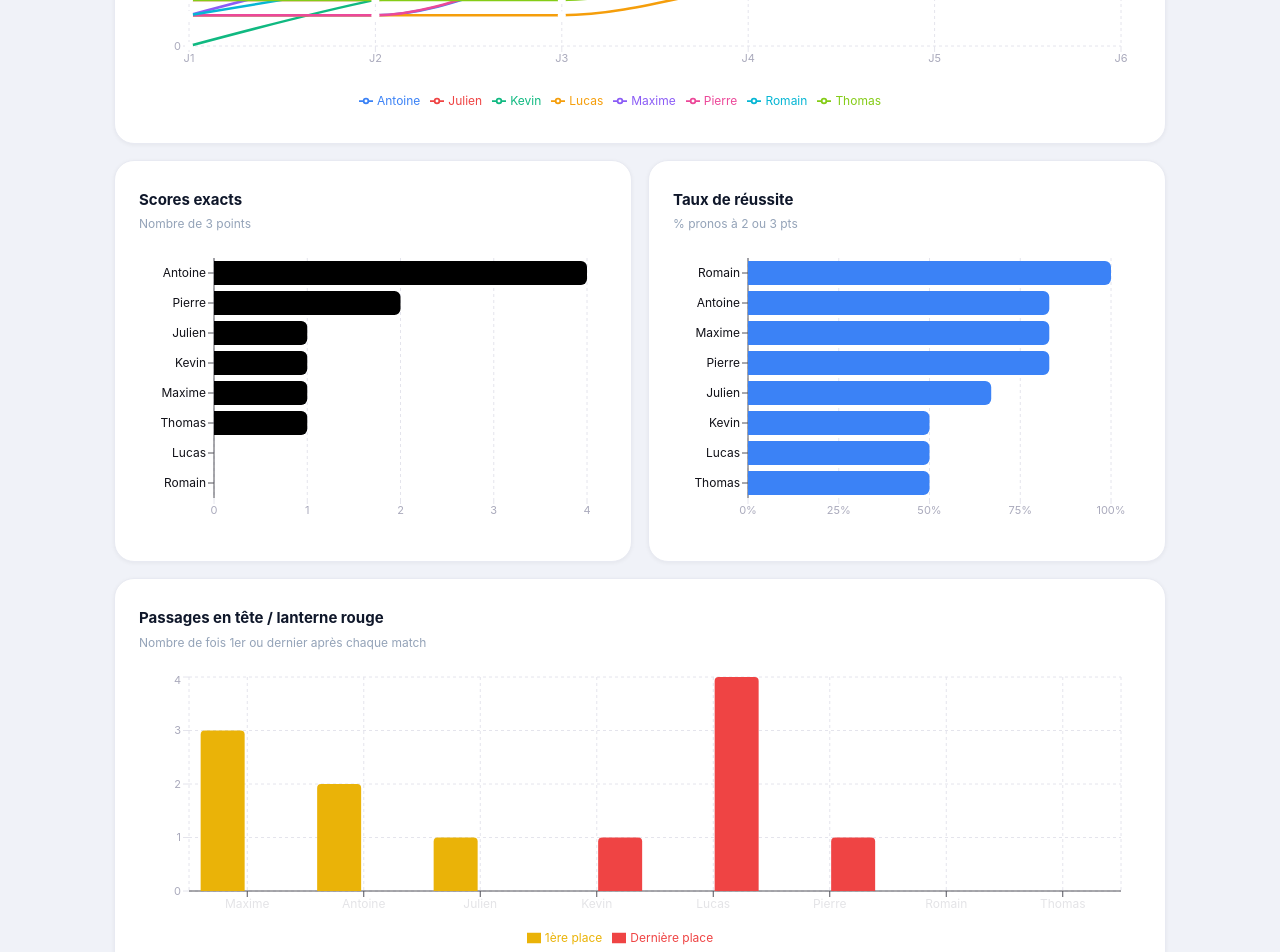
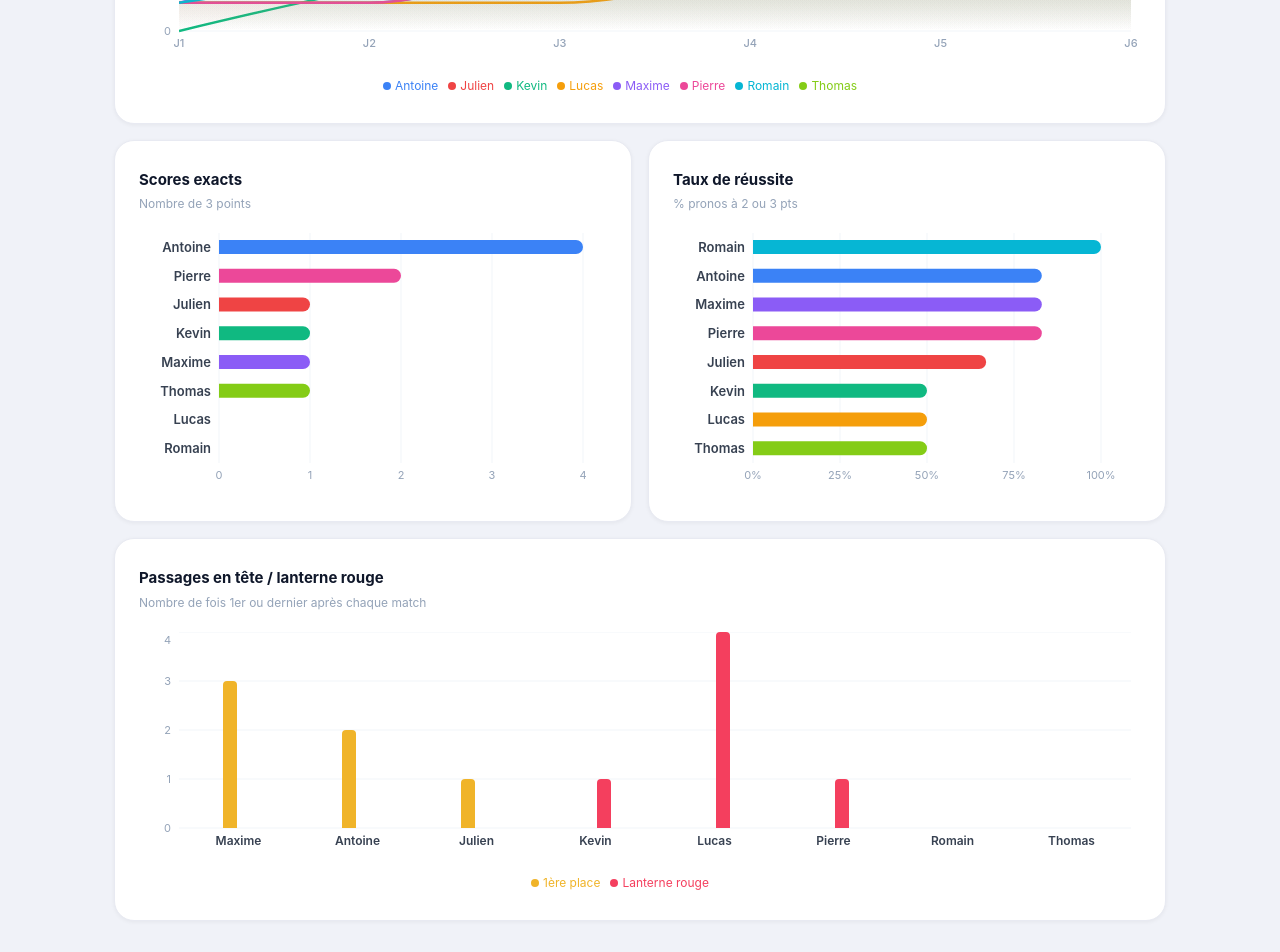
Before and after one commit to antolarp/mondial2026, a Next.js app: page / in a window 1280 px wide. Shown: the part 1848-2800 px from the top of the page. Built offline with nearby package versions, Linux system fonts and the light colour scheme.

Commit message:
style: graphiques refaits — area chart dégradés, barres colorées par joueur, tooltip premium

```diff
--- a/app/page.js
+++ b/app/page.js
@@ -22,8 +22,15 @@ export default function Home() {
   const evolution = calculerEvolution(joueurs, matchs, resultats)
   const { premiere, derniere } = calculerPlaces(joueurs, matchs, resultats)
   const pourcentages = calculerPourcentages(joueurs, resultats)
-  const exacts = calculerExacts(joueurs, resultats)
   const nomsJoueurs = joueurs.map(j => j.nom)
+  const exacts = calculerExacts(joueurs, resultats).map(item => ({
+    ...item,
+    color: PLAYER_COLORS[nomsJoueurs.indexOf(item.nom) % PLAYER_COLORS.length],
+  }))
+  const pourcentagesColored = pourcentages.map(item => ({
+    ...item,
+    color: PLAYER_COLORS[nomsJoueurs.indexOf(item.nom) % PLAYER_COLORS.length],
+  }))
   const maxPoints = classement[0]?.points || 1
   const meilleurPct = [...pourcentages].sort((a, b) => b.pourcentage - a.pourcentage)[0]
 
@@ -234,7 +241,7 @@ export default function Home() {
               <div style={{ background: '#fff', borderRadius: 20, padding: '28px 24px', boxShadow: '0 1px 4px rgba(0,0,0,0.05)', border: '1px solid #e8eaf2' }}>
                 <p style={{ fontWeight: 700, fontSize: 15, color: '#0f172a', marginBottom: 4 }}>Taux de réussite</p>
                 <p style={{ fontSize: 12, color: '#94a3b8', marginBottom: 20 }}>% pronos à 2 ou 3 pts</p>
-                <PourcentagesChart data={pourcentages} />
+                <PourcentagesChart data={pourcentagesColored} />
               </div>
             </div>
 
--- a/components/Charts.js
+++ b/components/Charts.js
@@ -1,54 +1,91 @@
 'use client'
 import {
-  LineChart, Line, BarChart, Bar, XAxis, YAxis,
-  Tooltip, Legend, ResponsiveContainer, CartesianGrid,
+  AreaChart, Area, BarChart, Bar, XAxis, YAxis,
+  Tooltip, ResponsiveContainer, CartesianGrid, Cell, Legend,
 } from 'recharts'
 import { PLAYER_COLORS } from '../lib/colors'
 
-const CHART_STYLE = {
-  contentStyle: { background: '#ffffff', border: '1px solid #e4e4ec', borderRadius: 10, fontSize: 12, color: '#111118', boxShadow: '0 4px 16px rgba(0,0,0,0.08)' },
-  labelStyle: { color: '#aaaabc', fontSize: 11 },
-  itemStyle: { color: '#111118' },
-  cursor: { fill: 'rgba(0,0,0,0.02)' },
+const TOOLTIP = {
+  contentStyle: {
+    background: '#fff',
+    border: '1px solid #e8eaf2',
+    borderRadius: 12,
+    fontSize: 13,
+    color: '#0f172a',
+    boxShadow: '0 8px 24px rgba(0,0,0,0.1)',
+    padding: '10px 14px',
+  },
+  labelStyle: { color: '#94a3b8', fontSize: 11, fontWeight: 600, letterSpacing: '0.05em', marginBottom: 4 },
+  itemStyle: { color: '#0f172a', fontWeight: 600 },
+  cursor: { fill: 'rgba(0,0,0,0.03)' },
 }
 
+// ── ÉVOLUTION (Area chart avec dégradés) ────────────────────────────────────
 export function EvolutionChart({ data, joueurs }) {
   return (
-    <ResponsiveContainer width="100%" height={320}>
-      <LineChart data={data} margin={{ top: 5, right: 20, left: -10, bottom: 5 }}>
-        <CartesianGrid strokeDasharray="3 3" stroke="#e4e4ec" />
-        <XAxis dataKey="match" stroke="#e4e4ec" tick={{ fill: '#aaaabc', fontSize: 11 }} axisLine={false} />
-        <YAxis stroke="#e4e4ec" tick={{ fill: '#aaaabc', fontSize: 11 }} axisLine={false} />
-        <Tooltip {...CHART_STYLE} />
-        <Legend wrapperStyle={{ fontSize: 12, paddingTop: 16 }} />
+    <ResponsiveContainer width="100%" height={300}>
+      <AreaChart data={data} margin={{ top: 10, right: 10, left: -20, bottom: 0 }}>
+        <defs>
+          {joueurs.map((nom, i) => (
+            <linearGradient key={nom} id={`grad-${i}`} x1="0" y1="0" x2="0" y2="1">
+              <stop offset="0%" stopColor={PLAYER_COLORS[i % PLAYER_COLORS.length]} stopOpacity={0.25} />
+              <stop offset="100%" stopColor={PLAYER_COLORS[i % PLAYER_COLORS.length]} stopOpacity={0} />
+            </linearGradient>
+          ))}
+        </defs>
+        <CartesianGrid stroke="#f1f5f9" strokeDasharray="0" vertical={false} />
+        <XAxis
+          dataKey="match" stroke="none"
+          tick={{ fill: '#94a3b8', fontSize: 11, fontWeight: 500 }}
+          axisLine={false} tickLine={false}
+        />
+        <YAxis
+          stroke="none"
+          tick={{ fill: '#94a3b8', fontSize: 11 }}
+          axisLine={false} tickLine={false}
+        />
+        <Tooltip {...TOOLTIP} />
+        <Legend
+          wrapperStyle={{ fontSize: 12, paddingTop: 16, color: '#64748b' }}
+          iconType="circle" iconSize={8}
+        />
         {joueurs.map((nom, i) => (
-          <Line
+          <Area
             key={nom}
             type="monotone"
             dataKey={nom}
             stroke={PLAYER_COLORS[i % PLAYER_COLORS.length]}
             strokeWidth={2.5}
-            dot={{ r: 4, strokeWidth: 0 }}
-            activeDot={{ r: 6 }}
+            fill={`url(#grad-${i})`}
+            dot={false}
+            activeDot={{ r: 5, strokeWidth: 0, fill: PLAYER_COLORS[i % PLAYER_COLORS.length] }}
           />
         ))}
-      </LineChart>
+      </AreaChart>
     </ResponsiveContainer>
   )
 }
 
+// ── SCORES EXACTS (barres colorées par joueur) ───────────────────────────────
 export function ExactsChart({ data }) {
   const sorted = [...data].sort((a, b) => b.exacts - a.exacts)
   return (
-    <ResponsiveContainer width="100%" height={280}>
-      <BarChart data={sorted} layout="vertical" margin={{ top: 5, right: 20, left: 10, bottom: 5 }}>
-        <CartesianGrid strokeDasharray="3 3" stroke="#e4e4ec" horizontal={false} />
-        <XAxis type="number" stroke="#e4e4ec" tick={{ fill: '#aaaabc', fontSize: 11 }} axisLine={false} allowDecimals={false} />
-        <YAxis dataKey="nom" type="category" stroke="#52525b" tick={{ fill: '#111118', fontSize: 12 }} width={65} />
-        <Tooltip {...CHART_STYLE} formatter={v => [`${v} score(s) exact(s)`, '']} />
-        <Bar dataKey="exacts" name="Scores exacts" radius={[0, 6, 6, 0]}>
-          {sorted.map((_, i) => (
-            <rect key={i} fill={`hsl(${142 - i * 12}, 70%, ${50 - i * 3}%)`} />
+    <ResponsiveContainer width="100%" height={260}>
+      <BarChart data={sorted} layout="vertical" margin={{ top: 0, right: 24, left: 10, bottom: 0 }} barSize={14}>
+        <CartesianGrid stroke="#f1f5f9" strokeDasharray="0" horizontal={false} />
+        <XAxis
+          type="number" stroke="none" allowDecimals={false}
+          tick={{ fill: '#94a3b8', fontSize: 11 }} axisLine={false} tickLine={false}
+        />
+        <YAxis
+          dataKey="nom" type="category" stroke="none"
+          tick={{ fill: '#374151', fontSize: 13, fontWeight: 600 }}
+          axisLine={false} tickLine={false} width={70}
+        />
+        <Tooltip {...TOOLTIP} formatter={(v) => [`${v} score${v > 1 ? 's' : ''} exact${v > 1 ? 's' : ''}`, '']} />
+        <Bar dataKey="exacts" radius={[0, 8, 8, 0]}>
+          {sorted.map((entry, i) => (
+            <Cell key={i} fill={entry.color ?? PLAYER_COLORS[i % PLAYER_COLORS.length]} />
           ))}
         </Bar>
       </BarChart>
@@ -56,38 +93,61 @@ export function ExactsChart({ data }) {
   )
 }
 
+// ── TAUX DE RÉUSSITE (barres colorées par joueur) ────────────────────────────
 export function PourcentagesChart({ data }) {
   const sorted = [...data].sort((a, b) => b.pourcentage - a.pourcentage)
   return (
-    <ResponsiveContainer width="100%" height={280}>
-      <BarChart data={sorted} layout="vertical" margin={{ top: 5, right: 30, left: 10, bottom: 5 }}>
-        <CartesianGrid strokeDasharray="3 3" stroke="#e4e4ec" horizontal={false} />
-        <XAxis type="number" domain={[0, 100]} tickFormatter={v => `${v}%`} stroke="#e4e4ec" tick={{ fill: '#aaaabc', fontSize: 11 }} axisLine={false} />
-        <YAxis dataKey="nom" type="category" stroke="#52525b" tick={{ fill: '#111118', fontSize: 12 }} width={65} />
-        <Tooltip {...CHART_STYLE} formatter={v => [`${v}%`, 'Pronos corrects']} />
-        <Bar dataKey="pourcentage" name="% corrects" fill="#3b82f6" radius={[0, 6, 6, 0]} />
+    <ResponsiveContainer width="100%" height={260}>
+      <BarChart data={sorted} layout="vertical" margin={{ top: 0, right: 40, left: 10, bottom: 0 }} barSize={14}>
+        <CartesianGrid stroke="#f1f5f9" strokeDasharray="0" horizontal={false} />
+        <XAxis
+          type="number" domain={[0, 100]} stroke="none"
+          tickFormatter={v => `${v}%`}
+          tick={{ fill: '#94a3b8', fontSize: 11 }} axisLine={false} tickLine={false}
+        />
+        <YAxis
+          dataKey="nom" type="category" stroke="none"
+          tick={{ fill: '#374151', fontSize: 13, fontWeight: 600 }}
+          axisLine={false} tickLine={false} width={70}
+        />
+        <Tooltip {...TOOLTIP} formatter={(v) => [`${v}%`, 'Réussite']} />
+        <Bar dataKey="pourcentage" radius={[0, 8, 8, 0]}>
+          {sorted.map((entry, i) => (
+            <Cell key={i} fill={entry.color ?? PLAYER_COLORS[i % PLAYER_COLORS.length]} />
+          ))}
+        </Bar>
       </BarChart>
     </ResponsiveContainer>
   )
 }
 
+// ── PASSAGES EN TÊTE / LANTERNE ROUGE ────────────────────────────────────────
 export function PlacesChart({ premiere, derniere, joueurs }) {
-  const data = joueurs.map(nom => ({
-    nom,
-    '1ère place': premiere[nom] ?? 0,
-    'Dernière place': derniere[nom] ?? 0,
-  })).sort((a, b) => b['1ère place'] - a['1ère place'])
+  const data = joueurs
+    .map(nom => ({ nom, '1ère place': premiere[nom] ?? 0, 'Lanterne rouge': derniere[nom] ?? 0 }))
+    .sort((a, b) => b['1ère place'] - a['1ère place'])
 
   return (
-    <ResponsiveContainer width="100%" height={280}>
-      <BarChart data={data} margin={{ top: 5, right: 20, left: -10, bottom: 5 }}>
-        <CartesianGrid strokeDasharray="3 3" stroke="#e4e4ec" />
-        <XAxis dataKey="nom" stroke="#52525b" tick={{ fill: '#e4e4e7', fontSize: 12 }} />
-        <YAxis stroke="#e4e4ec" tick={{ fill: '#aaaabc', fontSize: 11 }} axisLine={false} allowDecimals={false} />
-        <Tooltip {...CHART_STYLE} />
-        <Legend wrapperStyle={{ fontSize: 12, paddingTop: 8 }} />
-        <Bar dataKey="1ère place" fill="#eab308" radius={[4, 4, 0, 0]} />
-        <Bar dataKey="Dernière place" fill="#ef4444" radius={[4, 4, 0, 0]} />
+    <ResponsiveContainer width="100%" height={260}>
+      <BarChart data={data} margin={{ top: 0, right: 10, left: -20, bottom: 0 }} barGap={3} barSize={14}>
+        <CartesianGrid stroke="#f1f5f9" strokeDasharray="0" vertical={false} />
+        <XAxis
+          dataKey="nom" stroke="none"
+          tick={{ fill: '#374151', fontSize: 12, fontWeight: 600 }}
+          axisLine={false} tickLine={false}
+        />
+        <YAxis
+          stroke="none" allowDecimals={false}
+          tick={{ fill: '#94a3b8', fontSize: 11 }}
+          axisLine={false} tickLine={false}
+        />
+        <Tooltip {...TOOLTIP} />
+        <Legend
+          wrapperStyle={{ fontSize: 12, paddingTop: 16, color: '#64748b' }}
+          iconType="circle" iconSize={8}
+        />
+        <Bar dataKey="1ère place" fill="#f0b429" radius={[4, 4, 0, 0]} />
+        <Bar dataKey="Lanterne rouge" fill="#f43f5e" radius={[4, 4, 0, 0]} />
       </BarChart>
     </ResponsiveContainer>
   )
```
